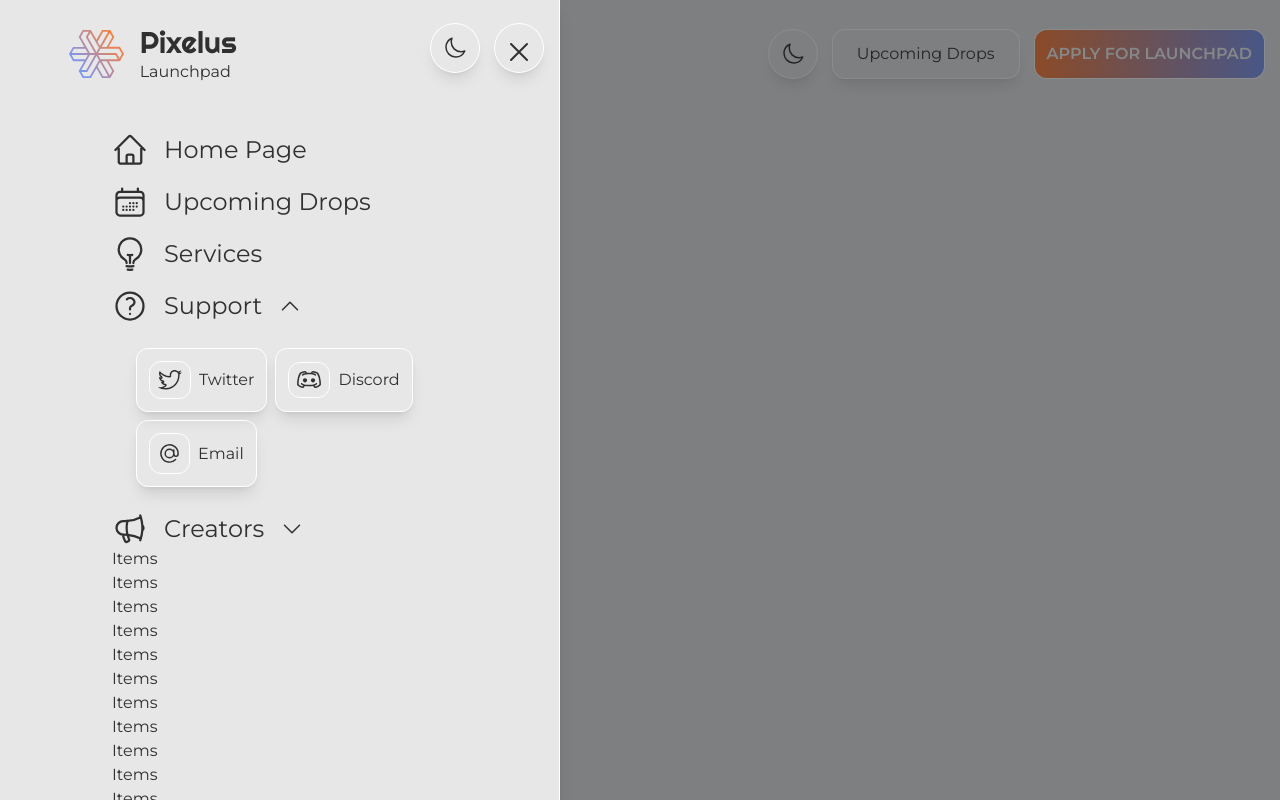
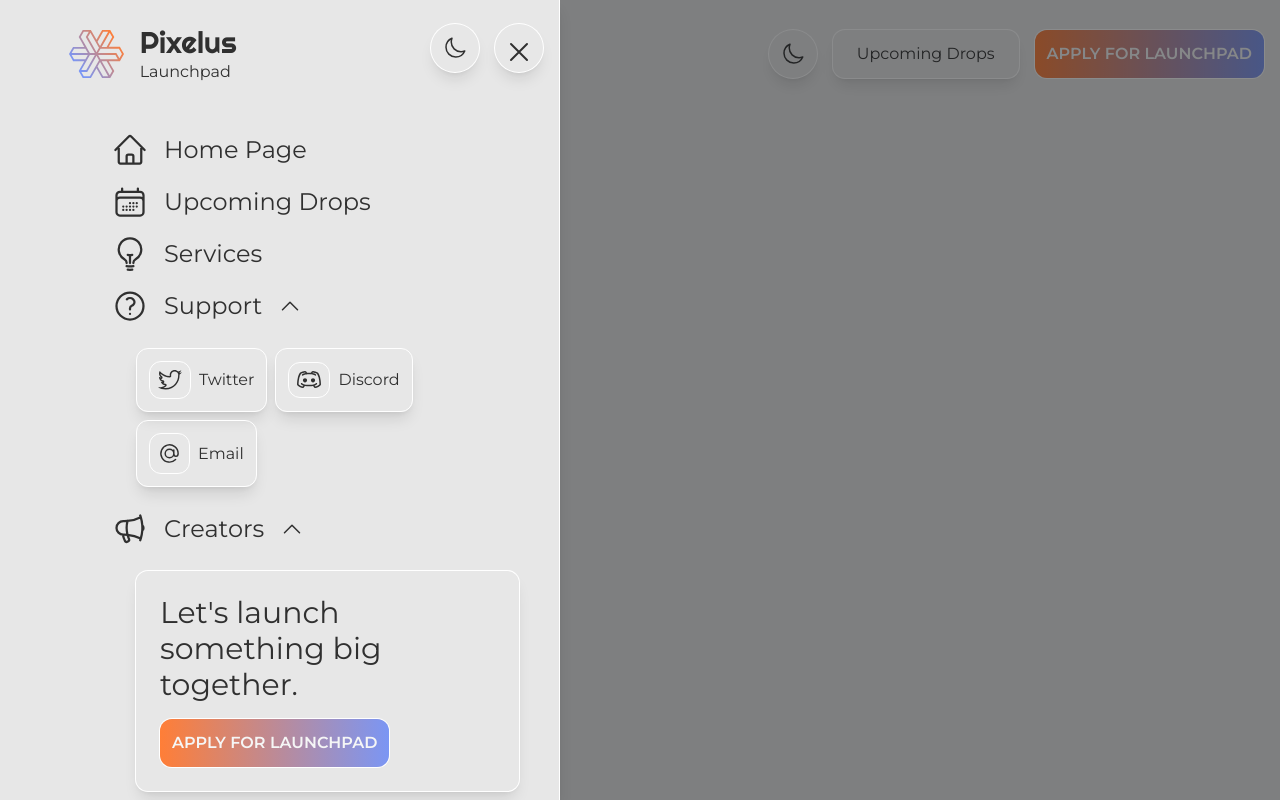
Before and after one commit to yacoub-harkati/pixelus-ui, a Next.js app: page / in a window 1280 px wide. Both pictures are taken after a click on the element 40 px from the left and 54 px from the top of the page. Built offline with nearby package versions, Linux system fonts and the light colour scheme.

Commit message:
side bar complete

```diff
--- a/components/Sidebar.tsx
+++ b/components/Sidebar.tsx
@@ -19,6 +19,7 @@ import Link from "next/link"
 import { useState } from "react"
 import { useTheme } from "next-themes"
 import useMediaQuery from "@/hooks/useMediaQuery"
+import GradientButton from "@/components/ui/GradientButton"
 
 type Props = {
   setIsSidebarOpen: React.Dispatch<React.SetStateAction<boolean>>
@@ -90,26 +91,28 @@ function SocialsElement({ innerText, Icon }: LinkComponentProps) {
   )
 }
 function ToogleElement({ innerText, Icon }: LinkComponentProps) {
+  const [isOpen, setIsOpen] = useState<boolean>(true)
+
   return (
     <div>
-      <div className="flex cursor-pointer items-center gap-4 hover:text-orange-light">
+      <div
+        className="flex cursor-pointer items-center gap-4"
+        onClick={() => setIsOpen((prev) => !prev)}
+      >
         <Icon className="h-6 sm:h-9" />
         <span className="text-xl sm:text-2xl">{innerText}</span>
-        <ChevronDownIcon className="h-4 sm:h-6" />
+        <ChevronDownIcon className={`h-4 sm:h-6 ${isOpen && "rotate-180"}`} />
       </div>
-      <div>Items</div>
-      <div>Items</div>
-      <div>Items</div>
-      <div>Items</div>
-      <div>Items</div>
-      <div>Items</div>
-      <div>Items</div>
-      <div>Items</div>
-      <div>Items</div>
-      <div>Items</div>
-      <div>Items</div>
-      <div>Items</div>
-      <div>Items</div>
+      {isOpen && (
+        <div className="m-6 w-fit space-y-4 rounded-xl bg-secondary-light p-6  shadow-lg ring-1 ring-white dark:bg-secondary-dark dark:ring-stroke-dark">
+          <span className="text-2xl md:text-3xl">
+            Let&apos;s launch something big together.
+          </span>
+          <GradientButton className="w-fit p-3">
+            Apply for launchpad
+          </GradientButton>
+        </div>
+      )}
     </div>
   )
 }
@@ -171,7 +174,11 @@ export default function Sidebar({ setIsSidebarOpen }: Props) {
             Icon={CalendarDaysIcon}
             innerText="Upcoming Drops"
           />
-          <SidebarLink Icon={LightBulbIcon} innerText="Services" />
+          <SidebarLink
+            href="/services"
+            Icon={LightBulbIcon}
+            innerText="Services"
+          />
           <SocialsElement Icon={QuestionMarkCircleIcon} innerText="Support" />
           <ToogleElement Icon={MegaphoneIcon} innerText="Creators" />
         </nav>
```
